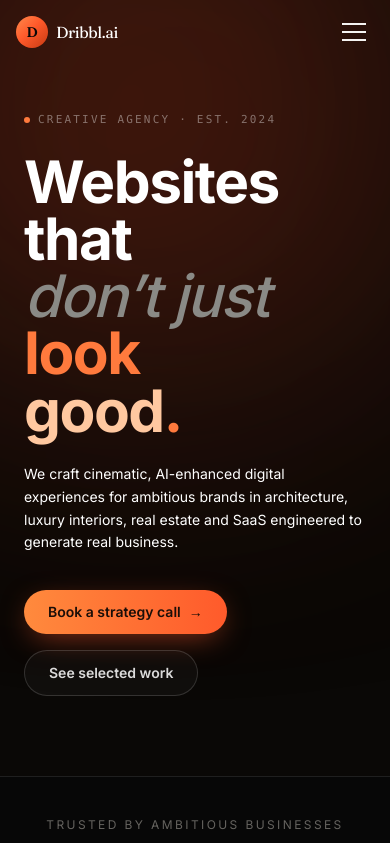
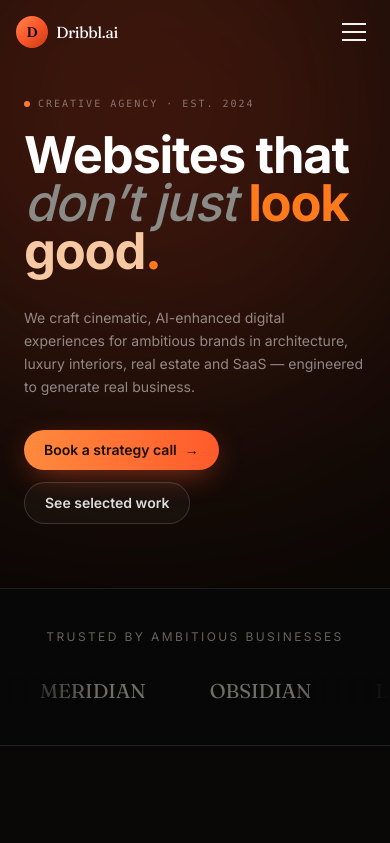
Before and after one commit to Harsh90Prajapati/Dribble.io, a React (Vite) app: page / in a window 390 px wide. Shown: the top 843 px of the page. Built offline with nearby package versions, Linux system fonts and the light colour scheme.

Commit message:
hero section update

```diff
--- a/src/components/Hero.jsx
+++ b/src/components/Hero.jsx
@@ -2,7 +2,7 @@ export default function Hero() {
   return (
     <section
       id="top"
-      className="relative overflow-hidden bg-[#0a0806] pt-28 pb-20 sm:pt-36 sm:pb-28 md:pt-44 md:pb-32"
+      className="relative overflow-hidden bg-[#0a0806] pt-24 pb-16 sm:pt-32 sm:pb-24 md:pt-40 md:pb-28"
     >
       {/* ambient glow — warm orange bleeding in from the top-left, faint red on the right */}
       <div className="pointer-events-none absolute -top-40 -left-32 h-[520px] w-[520px] rounded-full bg-[#ff5a2b]/25 blur-[140px]" />
@@ -11,48 +11,51 @@ export default function Hero() {
       <div className="relative mx-auto w-full max-w-6xl px-6 sm:px-10 lg:px-12">
         {/* eyebrow */}
         <div className="flex items-center gap-2">
-          <span className="inline-block h-1.5 w-1.5 rounded-full bg-[#ff7a3d]" />
-          <span className="text-[11px] sm:text-xs font-mono uppercase tracking-[0.2em] text-white/40">
+          <span className="inline-block h-1.5 w-1.5 shrink-0 rounded-full bg-[#ff7a3d]" />
+          <span className="text-[10px] sm:text-xs font-mono uppercase tracking-[0.2em] text-white/40">
             Creative Agency &middot; Est. 2024
           </span>
         </div>
 
         {/* headline */}
-        <h1 className="mt-6 font-sans font-extrabold tracking-tight leading-[0.98] text-white text-[15vw] sm:text-6xl md:text-7xl lg:text-[5.5rem]">
+        <h1 className="mt-5 sm:mt-7 font-sans font-extrabold tracking-tight leading-[0.95] text-white text-[13vw] xs:text-[11vw] sm:text-6xl md:text-7xl lg:text-[5.5rem]">
           <span className="block">Websites that</span>
-          <span className="block">
+          <span className="block whitespace-nowrap">
             <span className="italic font-medium text-[#8a8a86]">don&rsquo;t just </span>
-            <span className="text-[#ff7a3d]">look</span>
+            <span className="text-[#ff7a1a]">look</span>
           </span>
-          <span className="block text-[#ffc8a0]">
-            good<span className="text-[#ff7a3d]">.</span>
+          <span className="block text-[#f6c9a3]">
+            good<span className="text-[#ff7a1a]">.</span>
           </span>
         </h1>
 
+        {/* paragraph + CTAs row */}
+        <div className="mt-8 sm:mt-10 flex flex-col lg:flex-row lg:items-end lg:justify-between gap-8">
           {/* paragraph */}
-        <p className="mt-6 max-w-md text-sm sm:text-base leading-relaxed !text-white">
+          <p className="max-w-md text-sm sm:text-base leading-relaxed text-white/50">
             We craft cinematic, AI-enhanced digital experiences for ambitious
             brands in architecture, luxury interiors, real estate and SaaS
-          engineered to generate real business.
+            — engineered to generate real business.
           </p>
 
           {/* CTAs */}
-        <div className="mt-9 flex flex-wrap items-center gap-4">
+          <div className="flex flex-wrap items-center gap-3 sm:gap-4">
             <a
               href="#contact"
-            className="inline-flex items-center gap-2 rounded-full bg-gradient-to-r from-[#ff8a3d] to-[#ff5a2b] px-6 py-3 text-sm font-semibold text-[#1a0e08] shadow-[0_8px_30px_-8px_rgba(255,90,43,0.6)] transition-transform hover:scale-[1.03] focus-visible:outline focus-visible:outline-2 focus-visible:outline-offset-2 focus-visible:outline-[#ff8a3d]"
+              className="inline-flex items-center gap-2 rounded-full bg-gradient-to-r from-[#ff8a3d] to-[#ff5a2b] px-5 sm:px-6 py-2.5 sm:py-3 text-sm font-semibold text-[#1a0e08] shadow-[0_8px_30px_-8px_rgba(255,90,43,0.6)] transition-transform hover:scale-[1.03] focus-visible:outline focus-visible:outline-2 focus-visible:outline-offset-2 focus-visible:outline-[#ff8a3d]"
             >
               Book a strategy call
               <span aria-hidden="true">&rarr;</span>
             </a>
-          <a
-            href="#work"
-            className="inline-flex items-center gap-2 rounded-full border border-white/15 bg-white/[0.03] px-6 py-3 text-sm font-semibold text-white/85 transition-colors hover:bg-white/[0.08] focus-visible:outline focus-visible:outline-2 focus-visible:outline-offset-2 focus-visible:outline-white/40"
+
+             <a href="#work"
+              className="inline-flex items-center gap-2 rounded-full border border-white/15 bg-white/[0.03] px-5 sm:px-6 py-2.5 sm:py-3 text-sm font-semibold text-white/85 transition-colors hover:bg-white/[0.08] focus-visible:outline focus-visible:outline-2 focus-visible:outline-offset-2 focus-visible:outline-white/40"
             >
               See selected work
             </a>
           </div>
         </div>
+      </div>
     </section>
   )
 }
```
Lines whose indentation alone changed are shown as unchanged.
